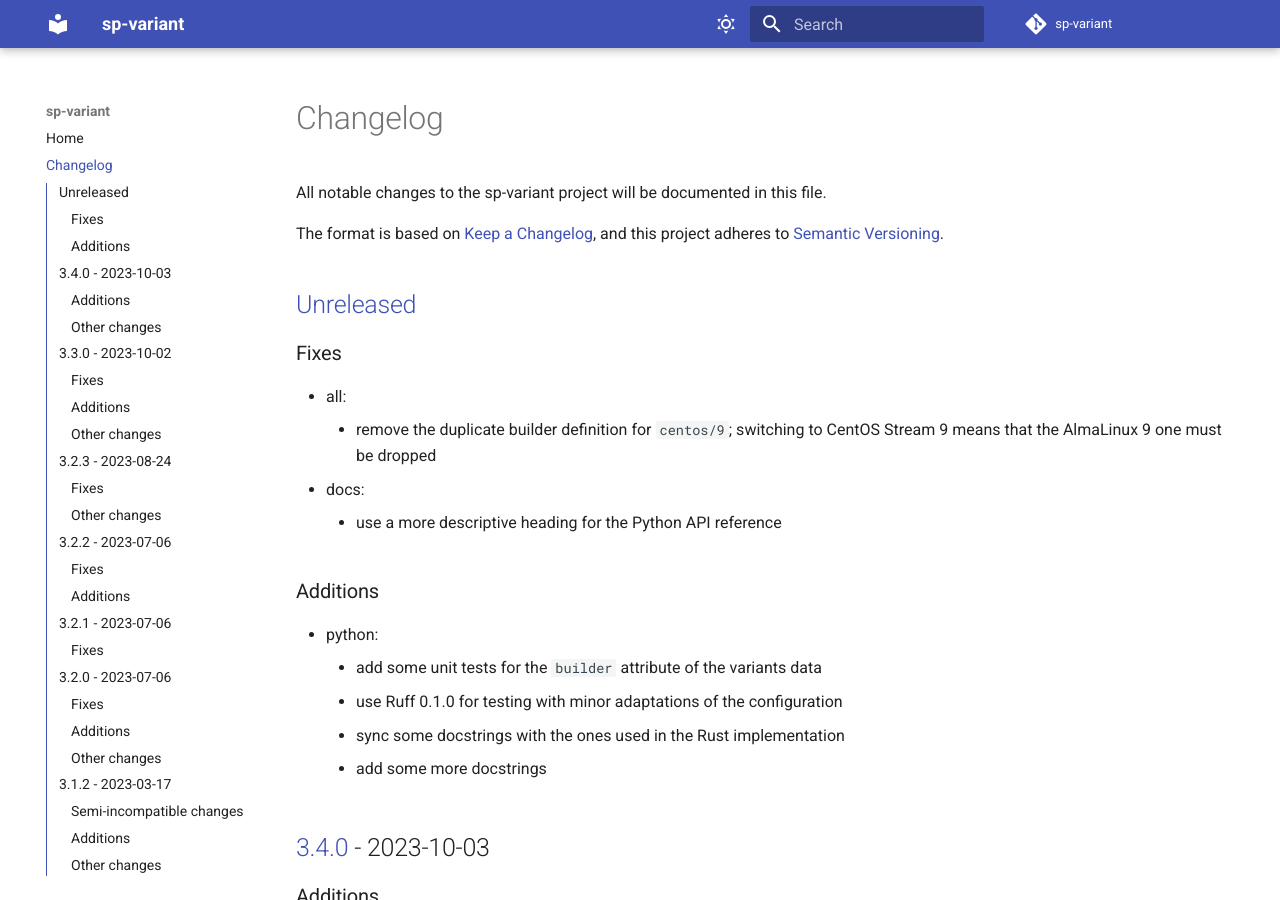
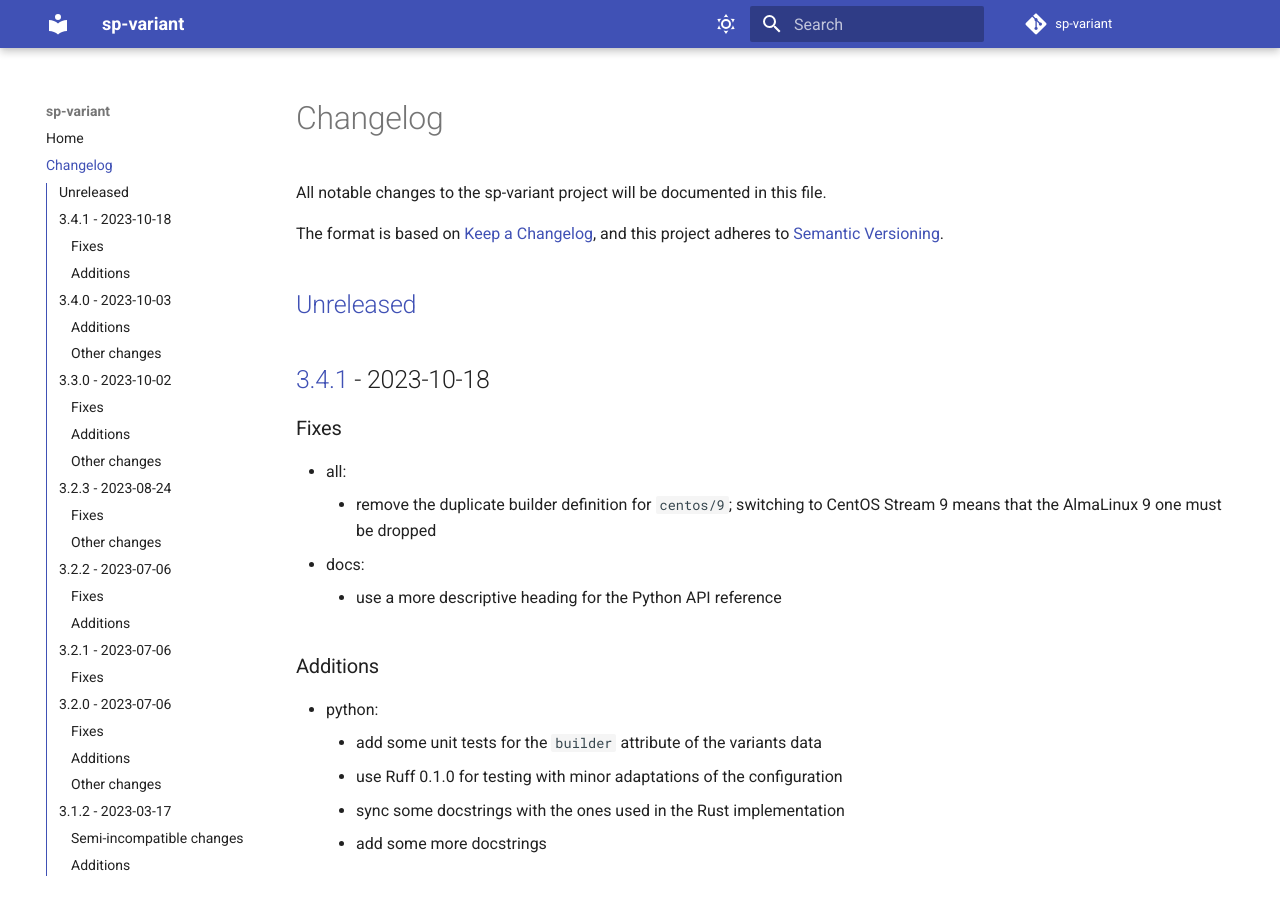
Before and after one commit to storpool/sp-variant, an MkDocs documentation site: the page built from docs/changes.md, in a window 1280 px wide and 900 px high. Built offline with MkDocs 1.6.1 and Material for MkDocs 9.7.7, drawn with Linux system fonts in a browser that asks for light colours; comment, search, counter and statistics services are not loaded.

Commit message:
Prepare to release sp-variant 3.4.1
Change-Id: Ie60714074028e528115b9a25f3b9432b00a68cb3

```diff
--- a/Cargo.toml
+++ b/Cargo.toml
@@ -3,7 +3,7 @@
 
 [package]
 name = "sp-variant"
-version = "3.4.0"
+version = "3.4.1"
 edition = "2021"
 rust-version = "1.64"
 authors = ["StorPool <support@storpool.com>"]
--- a/docs/changes.md
+++ b/docs/changes.md
@@ -11,6 +11,8 @@ The format is based on [Keep a Changelog](https://keepachangelog.com/en/1.1.0/),
 and this project adheres to [Semantic Versioning](https://semver.org/spec/v2.0.0.html).
 
 ## [Unreleased]
+
+## [3.4.1] - 2023-10-18
 
 ### Fixes
 
@@ -541,7 +543,8 @@ and this project adheres to [Semantic Versioning](https://semver.org/spec/v2.0.0
 
 - First public release.
 
-[Unreleased]: https://github.com/storpool/sp-variant/compare/release/3.4.0...main
+[Unreleased]: https://github.com/storpool/sp-variant/compare/release/3.4.1...main
+[3.4.1]: https://github.com/storpool/sp-variant/compare/release/3.4.0...release/3.4.1
 [3.4.0]: https://github.com/storpool/sp-variant/compare/release/3.3.0...release/3.4.0
 [3.3.0]: https://github.com/storpool/sp-variant/compare/release/3.2.3...release/3.3.0
 [3.2.3]: https://github.com/storpool/sp-variant/compare/release/3.2.2...release/3.2.3
```
Also changed, not shown: 1 other file.
